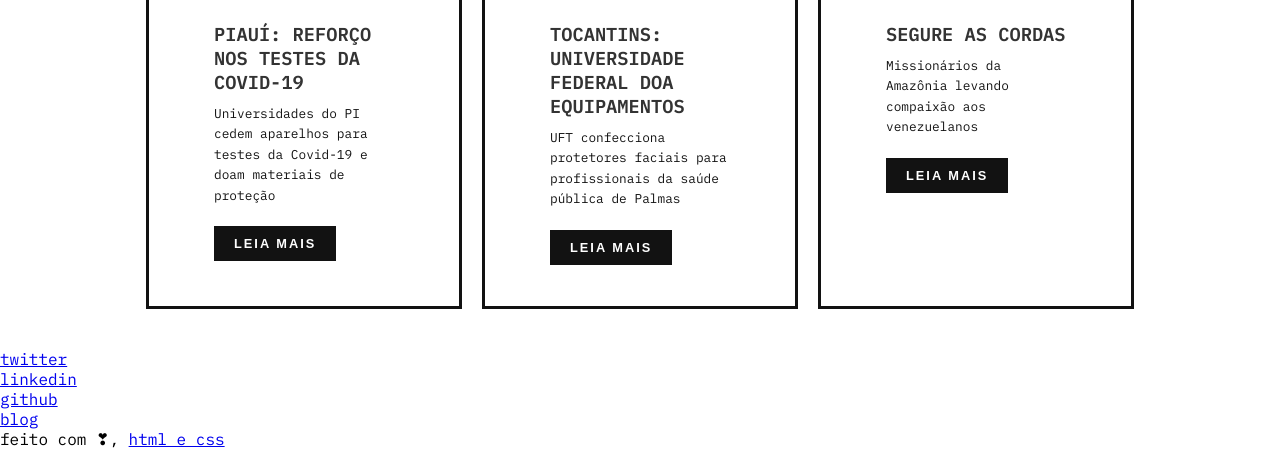
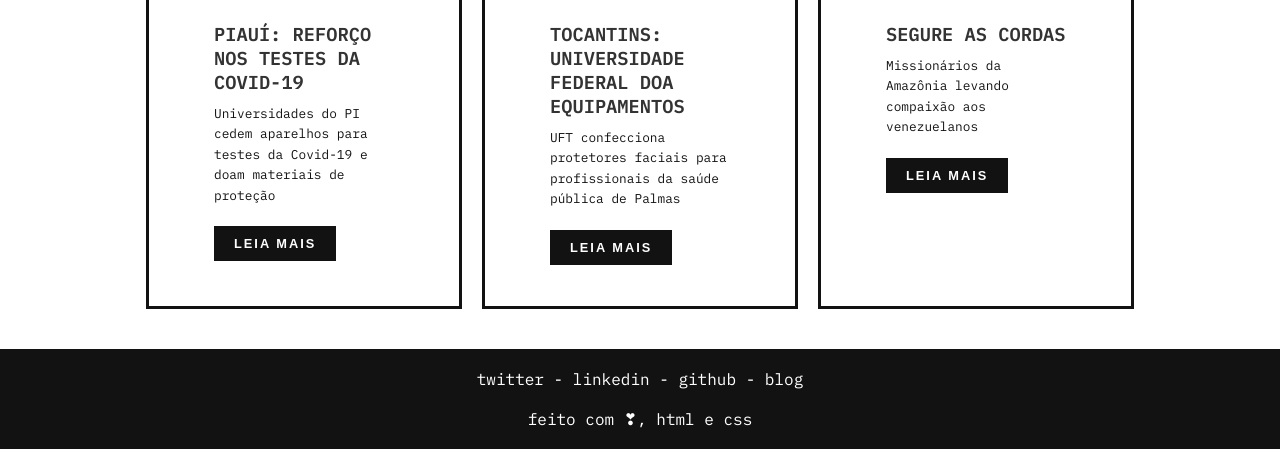
Before and after one commit to smkbarbosa/desafio-gama-1, a plain HTML site: page index.html in a window 1280 px wide. Shown: the part 1316-1765 px from the top of the page. Drawn offline with Linux system fonts and the light colour scheme.

Commit message:
ajusta rodape

```diff
--- a/css/style.css
+++ b/css/style.css
@@ -177,3 +177,36 @@ body {
     -webkit-transform: scale(1.1);
     transform: scale(1.1);
 }
+
+.break{
+    flex-basis: 100%;
+    height: 0;
+}
+
+.footer{
+    display: flex;
+    flex-wrap: wrap;
+    justify-content: center;
+    background-color: #121212;
+    color: #fff;
+    padding: 20px;
+}
+
+.footer-item li{
+    list-style: none;
+    display: inline-block;
+    padding-bottom: 20px;
+}
+
+.footer-item  li:not(:first-child):before {
+    content: "- ";
+}
+
+.footer li:last-child{
+    content: '';
+}
+
+.footer-item a{
+    text-decoration: none;
+    color: #fff
+}
```
